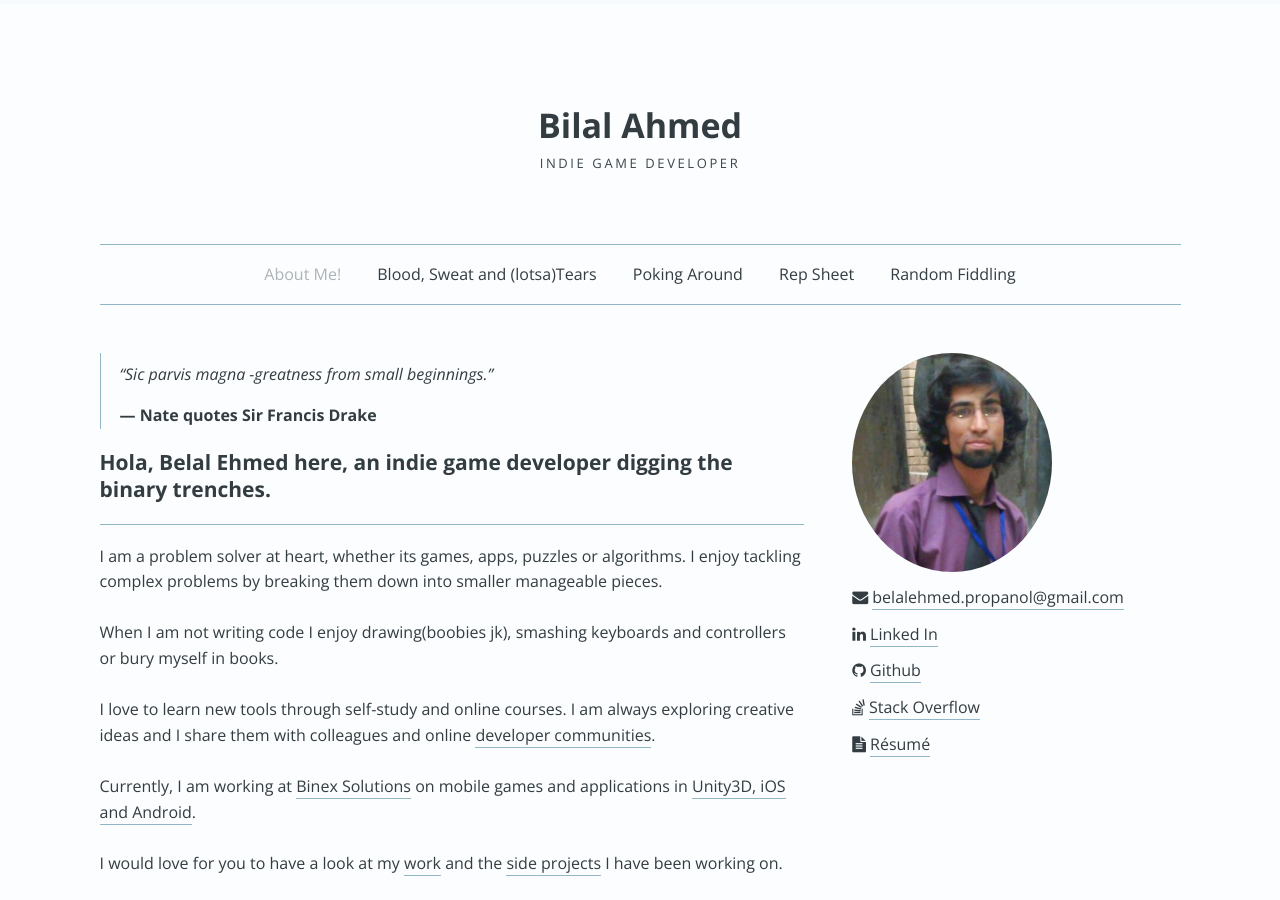
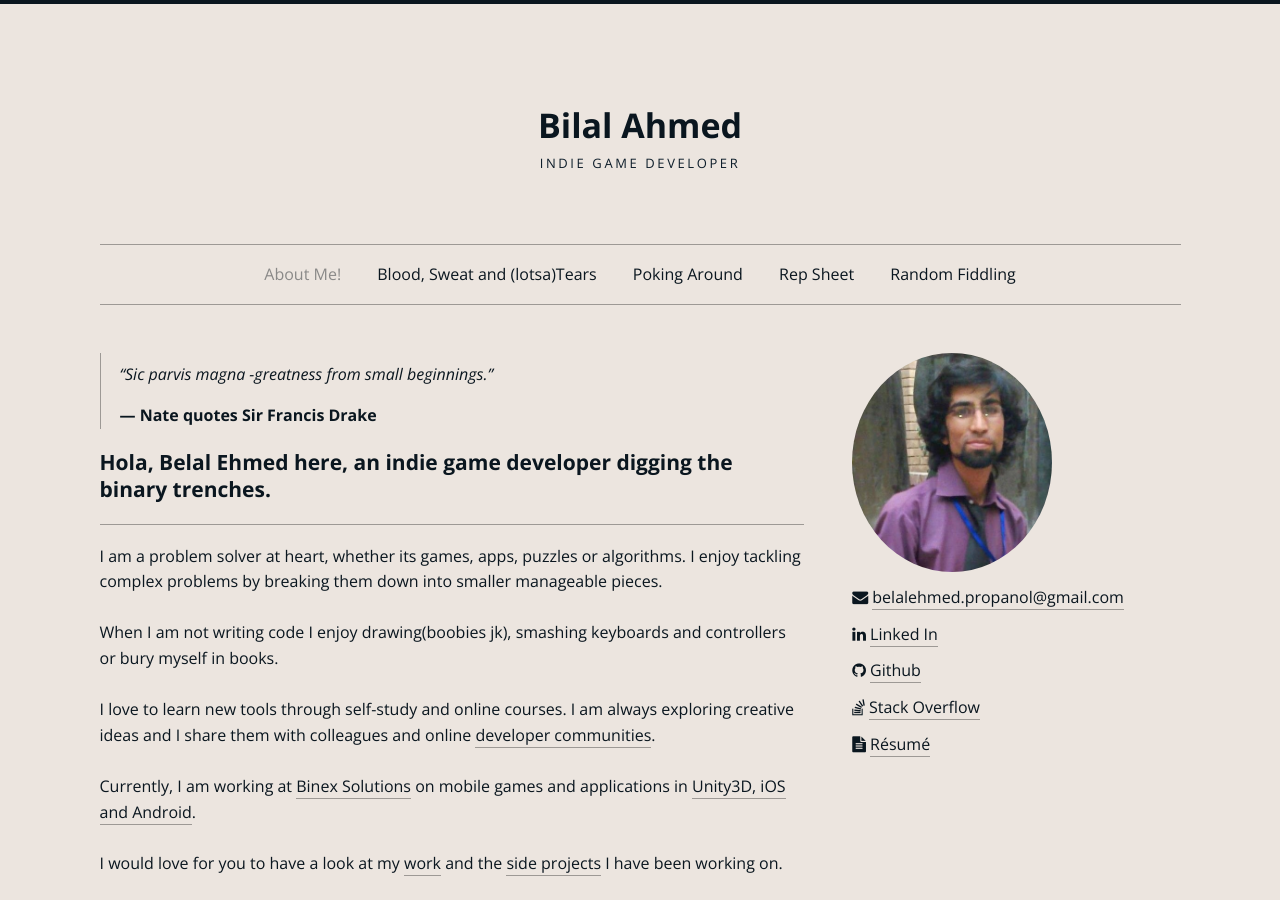
Before and after one commit to EhmedBelal/ehmedbelal.github.io, a Jekyll site: the page built from _pages/about.html, in a window 1280 px wide and 900 px high. Built offline with Jekyll 4.4.1, drawn with Linux system fonts in a browser that asks for light colours.

Commit message:
Theme edit

```diff
--- a/_includes/head.html
+++ b/_includes/head.html
@@ -3,7 +3,7 @@
 
 <!-- ******************************************************************************************
 Set the type and color theme here - the Pro version contains additional themes -->
-<link href="/assets/css/hawthorne_type1_color2.css" rel="stylesheet">
+<link href="/assets/css/hawthorne_type1_color3.css" rel="stylesheet">
 <link href="/assets/css/custom.css" rel="stylesheet">
 
 <!--  ************************************************************************************* -->
```
